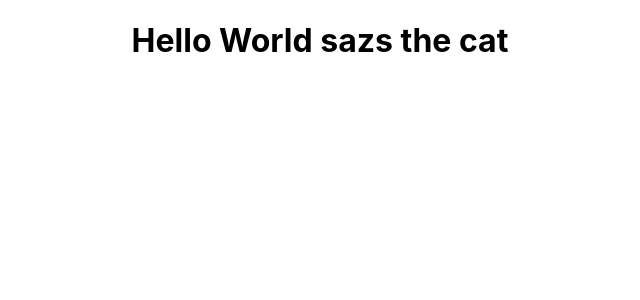
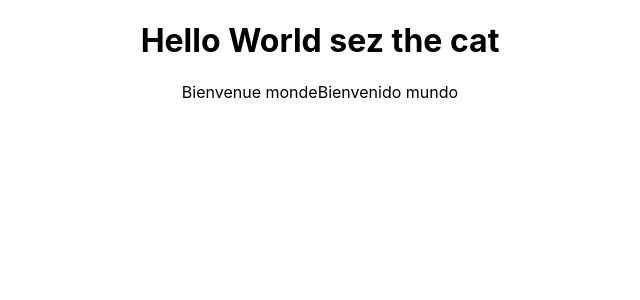
Before and after one commit to OliverSchultz/capstone-project, a React (Create React App) app: page / in a window 1280 px wide. Shown: the top 300 px of the page, without its empty margins (320-960 px from the left). Built offline with nearby package versions, Linux system fonts and the light colour scheme.

Commit message:
Insert Header and Footer

```diff
--- a/src/App.js
+++ b/src/App.js
@@ -1,11 +1,14 @@
-import logo from "./logo.svg";
 import "./App.css";
+import Body from "./components/Body";
+import Footer from "./components/Footer";
 import Header from "./components/Header";
 
 function App() {
 	return (
 		<div className="App">
 			<Header />
+			<Body />
+			<Footer />
 		</div>
 	);
 }
--- /dev/null
+++ b/src/components/Body.js
@@ -0,0 +1,3 @@
+export default function Body() {
+	return "Bienvenue monde";
+}
--- /dev/null
+++ b/src/components/Footer.js
@@ -0,0 +1,3 @@
+export default function Footer() {
+	return "Bienvenido mundo";
+}
--- a/src/components/Header.js
+++ b/src/components/Header.js
@@ -1,2 +1,2 @@
-const Header = () => <h1>Hello World sazs the cat</h1>;
+const Header = () => <h1>Hello World sez the cat</h1>;
 export default Header;
```
Also changed, not shown: 1 other file (tests, documents, lock files or other folders).
